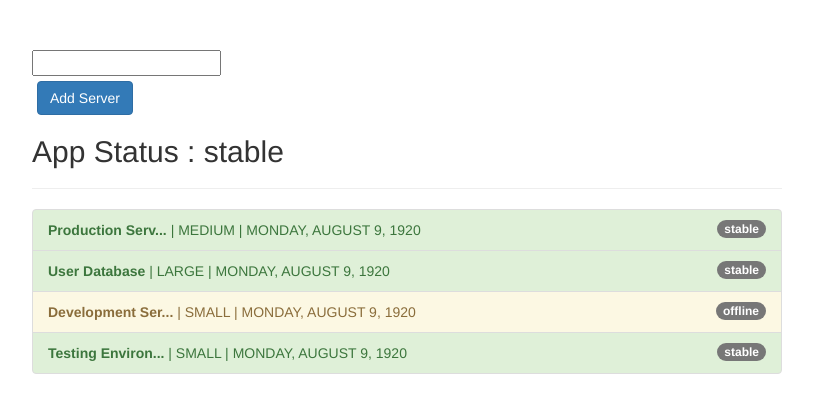
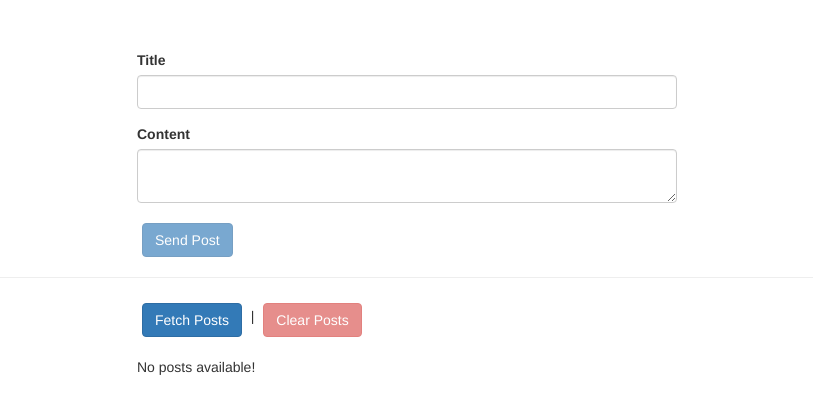
Before and after one commit to shivrajpro/angular-practice, an Angular app: page / in a window 1280 px wide. Shown: the top 414 px of the page, without its empty margins (233-1046 px from the left). Built offline with nearby package versions, Linux system fonts and the light colour scheme.

Commit message:
getting started with Section 19: Http Requests

```diff
--- a/src/app/app.component.css
+++ b/src/app/app.component.css
@@ -1,3 +1,7 @@
 .container {
-  margin-top: 50px;
+  margin-top: 30px;
 }
+
+.row {
+  margin: 20px 0;
+}
--- a/src/app/app.component.html
+++ b/src/app/app.component.html
@@ -1,25 +1,57 @@
 <div class="container">
   <div class="row">
-    <div class="col-xs-12 col-sm-10 col-md-8 col-sm-offset-1 col-md-offset-2">
-      <input type="text" [(ngModel)]="filterStatus" /> <br>
-      <button class="btn btn-primary" (click)="onAddServer()">Add Server</button>
-      <br>
-      <h2>App Status : {{appStatus | async}} </h2>
-      <hr>
-      <ul class="list-group">
-        <li
-          class="list-group-item"
-          *ngFor="let server of servers | filter:filterStatus:'status'"
-          [ngClass]="getStatusClasses(server)">
-          <span
-            class="badge">
-            {{ server.status }}
-          </span>
-          <strong>{{ server.name | shorten:15 }}</strong>
-          | {{ server.instanceType | uppercase }}
-          | {{ server.started | date: 'fullDate'| uppercase }}
-        </li>
-      </ul>
+    <div class="col-xs-12 col-md-6 col-md-offset-3">
+      <form #postForm="ngForm" (ngSubmit)="onCreatePost(postForm.value)">
+        <div class="form-group">
+          <label for="title">Title</label>
+          <input
+            type="text"
+            class="form-control"
+            id="title"
+            required
+            ngModel
+            name="title"
+          />
+        </div>
+        <div class="form-group">
+          <label for="content">Content</label>
+          <textarea
+            class="form-control"
+            id="content"
+            required
+            ngModel
+            name="content"
+          ></textarea>
+        </div>
+        <button
+          class="btn btn-primary"
+          type="submit"
+          [disabled]="!postForm.valid"
+        >
+          Send Post
+        </button>
+      </form>
+    </div>
+  </div>
+  <hr />
+  <div class="row">
+    <div class="col-xs-12 col-md-6 col-md-offset-3">
+      <button class="btn btn-primary" (click)="onFetchPosts()">
+        Fetch Posts
+      </button>
+      |
+      <button
+        class="btn btn-danger"
+        [disabled]="loadedPosts.length < 1"
+        (click)="onClearPosts()"
+      >
+        Clear Posts
+      </button>
+    </div>
+  </div>
+  <div class="row">
+    <div class="col-xs-12 col-md-6 col-md-offset-3">
+      <p>No posts available!</p>
     </div>
   </div>
 </div>
--- a/src/app/app.component.ts
+++ b/src/app/app.component.ts
@@ -1,61 +1,35 @@
-import { Component } from '@angular/core';
+import { Component, OnInit } from '@angular/core';
+import { HttpClient } from '@angular/common/http';
 
 @Component({
   selector: 'app-root',
   templateUrl: './app.component.html',
   styleUrls: ['./app.component.css']
 })
-export class AppComponent {
+export class AppComponent implements OnInit {
+  loadedPosts = [];
 
-  appStatus = new Promise((resolve, reject)=>{
-    setTimeout(()=>{
-      resolve('stable');
-    },2000);
-  });
+  constructor(private http: HttpClient) {}
 
-  servers = [
-    {
-      instanceType: 'medium',
-      name: 'Production Server',
-      status: 'stable',
-      started: new Date(15, 1, 2017)
-    },
-    {
-      instanceType: 'large',
-      name: 'User Database',
-      status: 'stable',
-      started: new Date(15, 1, 2017)
-    },
-    {
-      instanceType: 'small',
-      name: 'Development Server',
-      status: 'offline',
-      started: new Date(15, 1, 2017)
-    },
-    {
-      instanceType: 'small',
-      name: 'Testing Environment Server',
-      status: 'stable',
-      started: new Date(15, 1, 2017)
-    }
-  ];
+  ngOnInit() {}
 
-  filterStatus: string = '';
-
-  onAddServer() {
-    this.servers.push({
-      instanceType: "medium",
-      name: "Network Server",
-      status: "stable",
-      started: new Date(16, 1, 2018)
-    });
+  onCreatePost(postData: { title: string; content: string }) {
+    // Send Http request
+    this.http
+      .post(
+        'https://ng-complete-guide-c56d3.firebaseio.com/posts.json',
+        postData
+      )
+      .subscribe(responseData => {
+        console.log(responseData);
+      });
   }
 
-  getStatusClasses(server: { instanceType: string, name: string, status: string, started: Date }) {
-    return {
-      'list-group-item-success': server.status === 'stable',
-      'list-group-item-warning': server.status === 'offline',
-      'list-group-item-danger': server.status === 'critical'
-    };
+  onFetchPosts() {
+    // Send Http request
+  }
+
+  onClearPosts() {
+    // Send Http request
   }
 }
--- a/src/app/filter.pipe.ts
+++ /dev/null
@@ -1,22 +0,0 @@
-import { Pipe, PipeTransform } from '@angular/core';
-
-@Pipe({
-  name: 'filter',
-  pure:false //leads to performance issues as the transform function executes everytime the data changes
-})
-export class FilterPipe implements PipeTransform {
-
-  transform(value: any, filterString:string, propName:string) {
-    if(value.length === 0 || filterString=='')
-      return value;
-
-    const propArray = [];
-    for (const item of value) {
-      if(item[propName] == filterString)
-        propArray.push(item);
-    }
-
-    return propArray;
-  }
-
-}
--- a/src/app/shorten.pipe.ts
+++ /dev/null
@@ -1,21 +0,0 @@
-import { PipeTransform, Pipe } from "@angular/core";
-
-@Pipe({
-    name: 'shorten'
-})
-export class ShortenPipe implements PipeTransform{
-    transform(value: any, ...args: any[]) {
-        // value = (<string>value).replace("Server","(S)");
-
-        // value = (<string>value).replace("Database","(DB)");
-
-        // return value;
-        // console.log("args",args);
-
-        if(value.length > args[0]){
-            return value.substr(0, args[0])+ '...';
-        }
-        return value;
-    }
-
-}
```
Also changed, not shown: src/app/app.module.ts (+4 -12 lines).
